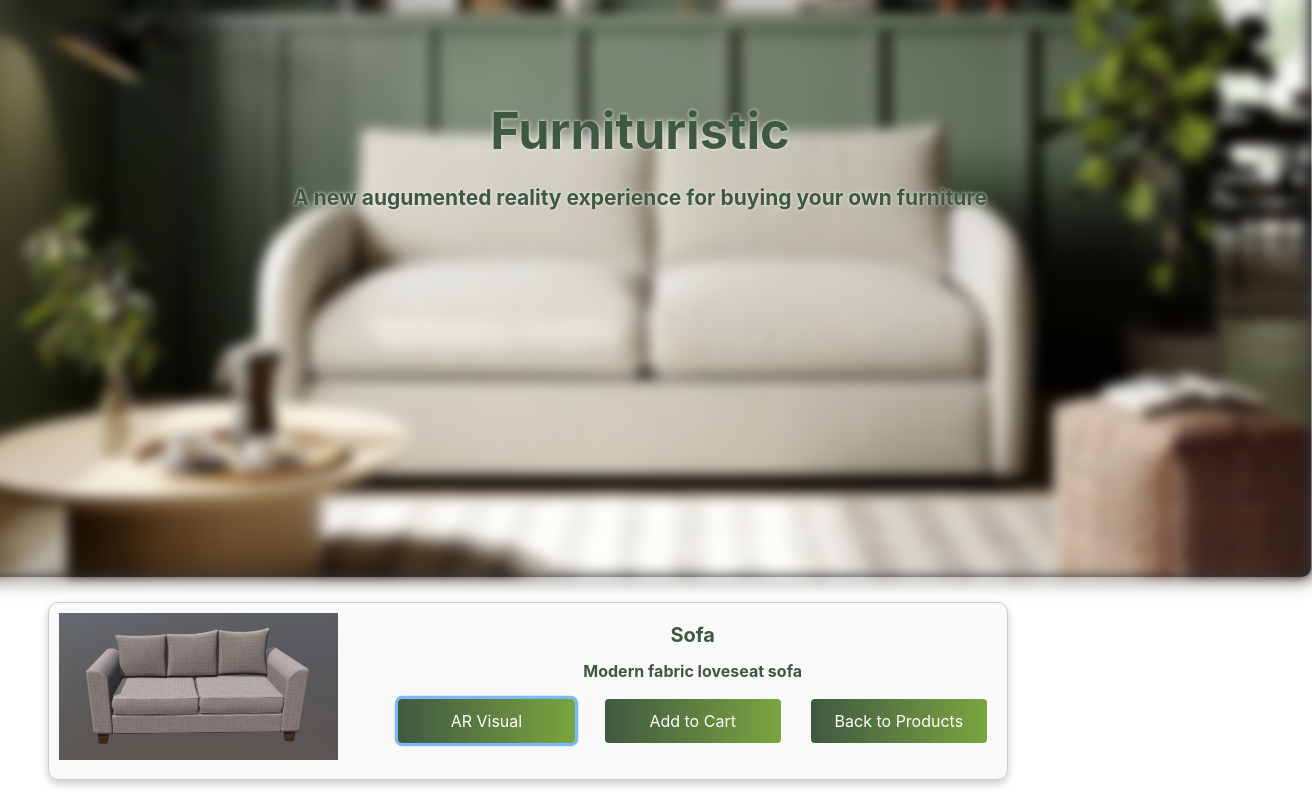
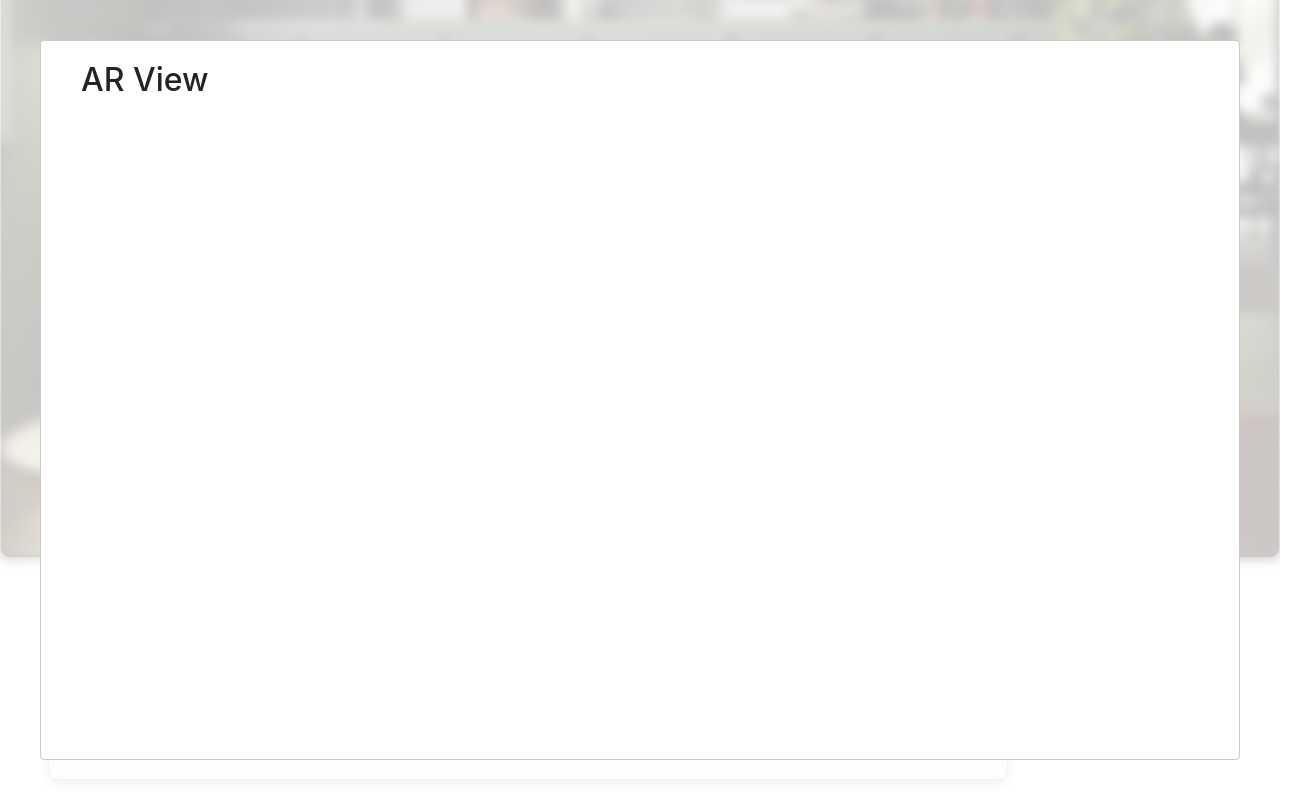
Before and after one commit to tadikamalla23/furnituristic, a React (Create React App) app: page /products/1 in a window 1280 px wide. Both pictures are taken after a click on the button "AR Visual". Shown: the part 328-1128 px from the top of the page, 1312 px wide, since content can reach past the window. Built offline with nearby package versions, Linux system fonts and the light colour scheme.

Commit message:
Package update

```diff
--- a/package.json
+++ b/package.json
@@ -9,8 +9,13 @@
     "@testing-library/jest-dom": "^5.17.0",
     "@testing-library/react": "^13.4.0",
     "@testing-library/user-event": "^13.5.0",
+    "http-proxy-middleware": "^3.0.0",
     "react": "^18.2.0",
+    "react-bootstrap": "^2.10.2",
+    "react-bootstrap-button": "^1.0.3",
+    "react-bootstrap-modal": "^4.2.0",
     "react-dom": "^18.2.0",
+    "react-modal": "^3.16.1",
     "react-router-dom": "^6.22.3",
     "react-scripts": "5.0.1",
     "web-vitals": "^2.1.4"
--- /dev/null
+++ b/src/Components/Modal/Modal.css
@@ -0,0 +1,6 @@
+
+
+.modal-content {
+    border: none;
+    padding: 0 20px;
+}
--- /dev/null
+++ b/src/Components/Modal/Modal.js
@@ -0,0 +1,46 @@
+import React from 'react';
+import Modal from 'react-modal';
+import './Modal.css'; // Import the CSS for modal styling
+// import Modal from 'react-bootstrap/Modal';
+// import Button from 'react-bootstrap/Button';
+
+const CustomModal = ({ isOpen, handleClose, iframeSrc }) => {
+  return (
+
+
+
+    <Modal
+      isOpen={isOpen}
+      onRequestClose={handleClose}
+      contentLabel="AR Modal"
+      // className="custom-modal"
+      // overlayClassName="custom-modal-overlay"
+    >
+      {/* <button onClick={handleClose}>Close</button>
+      <iframe
+        title="AR View"
+        src={iframeSrc}
+        // width="800"
+        // height="600"
+        style={{ border: 'none' }}
+      ></iframe> */}
+           <div className="modal-content">
+        <div className="close-button" onClick={handleClose}></div>
+        <h2>AR View</h2>
+        <iframe
+          title="AR View"
+          src={iframeSrc}
+          height="550"
+          className="modal-iframe"
+          style={{ border: 'none' }}
+        ></iframe>
+      </div>
+
+
+
+
+     </Modal>
+  );
+};
+
+export default CustomModal;
--- a/src/Components/Products/ProductDetails.js
+++ b/src/Components/Products/ProductDetails.js
@@ -1,13 +1,30 @@
 import React from "react";
 import { useParams, Link } from "react-router-dom";
 import "./Products.css";
+import Modal from '../Modal/Modal';
+
+
 
 const ProductDetails = ({ products }) => {
   const { id } = useParams(); // Get the product ID from the URL
 
   // Find the product with the matching ID
   const product = products.find((item) => item.pid === id);
+  // const [shown, setShown] = React.useState(false)
+  // const [showAR, setShowAR] = React.useState(false);
+  const [showModal, setShowModal] = React.useState(false);
 
+  const handleShowModal = () => {
+    setShowModal(true);
+  };
+
+  const handleCloseModal = () => {
+    setShowModal(false);
+  };
+
+  // const handleShowAR = () => {
+  //   setShowAR(true);
+  // };
   if (!product) {
     return <div>Product not found</div>;
   }
@@ -31,9 +48,33 @@ const ProductDetails = ({ products }) => {
 
               <div className="row pb-3">
                 <div className="col-4">
-                  <button className="btn btn-primary btn-block">
+                {/* {shown ? <VideoModal src="http://localhost:8000/"/> : null}
+      <button onClick={() => setShown(!shown)}>Test</button> */}
+
+                  <button className="btn btn-primary btn-block" onClick={handleShowModal}>
                     AR Visual
                   </button>
+
+
+      <Modal
+        isOpen={showModal}
+        handleClose={handleCloseModal}
+        iframeSrc="http://localhost:8000/"
+      />
+
+      {/* {showAR && (
+        <div>
+          <h2>AR View</h2>
+          <iframe
+            title="AR View"
+            src="http://localhost:8000/"
+            width="800"
+            height="600"
+            style={{ border: 'none' }}
+          ></iframe>
+        </div>
+      )} */}
+
                 </div>
               {/* </div>
               <div className="row"> */}
@@ -56,4 +97,17 @@ const ProductDetails = ({ products }) => {
   );
 };
 
+// const VideoModal = (props) => {
+//   return <div >
+//     {/* <iframe
+//         title={props.src}
+//         src={props.src}
+//     /> */}
+//     <a href={props.src} target={props.src}>Google</a>
+
+
+
+//   </div>
+// }
+
 export default ProductDetails;
```
Also changed, not shown: src/setupProxy.js (added, +11 -0 lines), 1 other file (tests, documents, lock files or other folders).
